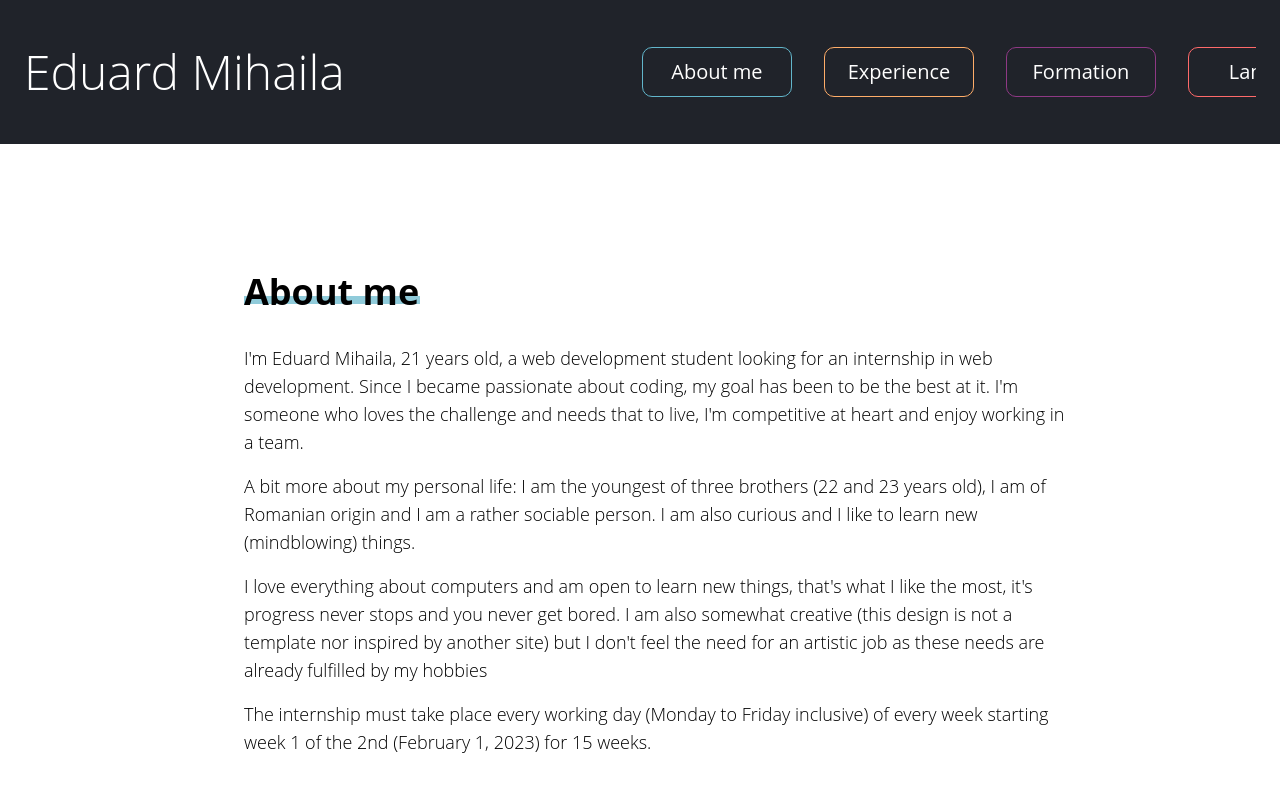
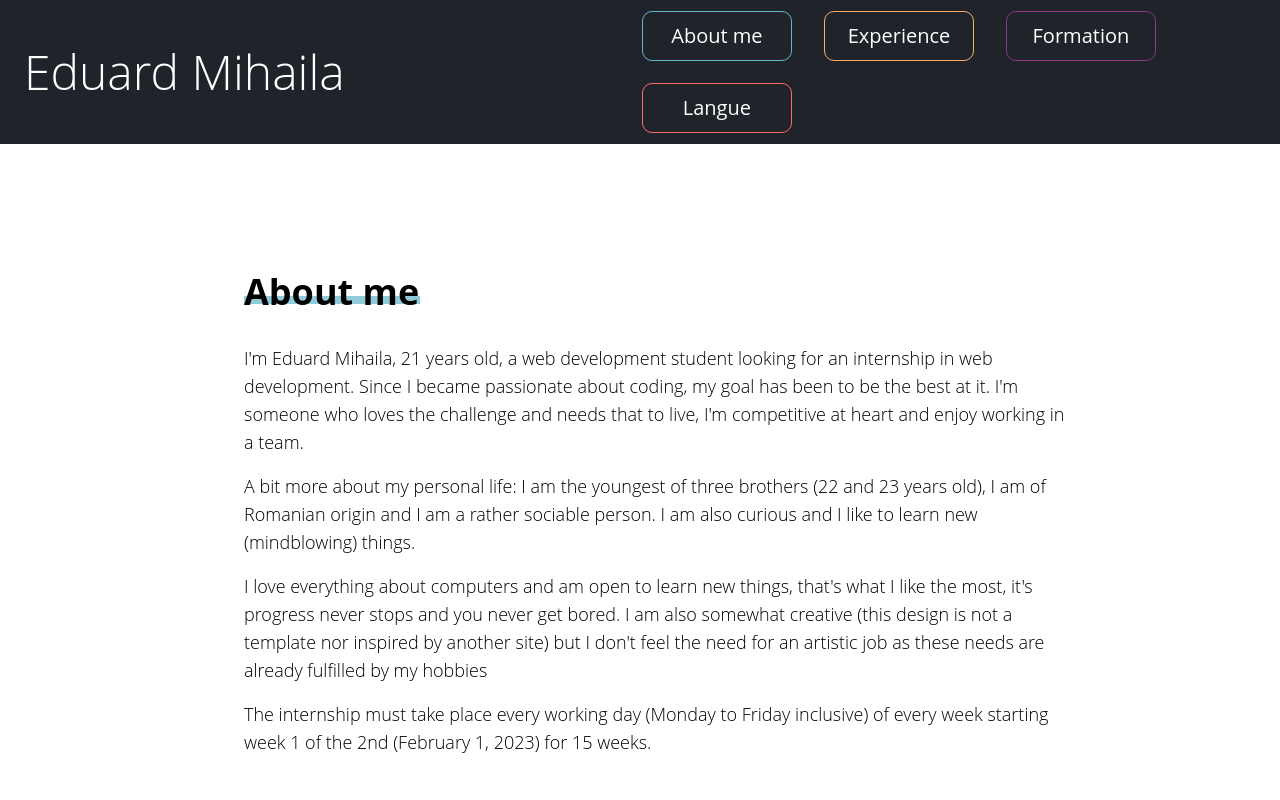
Before and after one commit to meduard11/eduard-cv, a React (Create React App) app: page / in a window 1280 px wide. Shown: the top 800 px of the page. Built offline with nearby package versions, Linux system fonts and the light colour scheme.

Commit message:
fixed navbar overflow

```diff
--- a/src/components/NavBar.jsx
+++ b/src/components/NavBar.jsx
@@ -25,7 +25,7 @@ export const NavBar = () => {
         <div className="m-12 w-1/2 mx-6 text-5xl font-light">
           Eduard Mihaila
         </div>
-        <div className="flex mx-6 overflow-x-auto">
+        <div className="flex mx-6 sm:flex-wrap">
           <NavBarItem
             color={BLUE}
             desc="About me"
```
